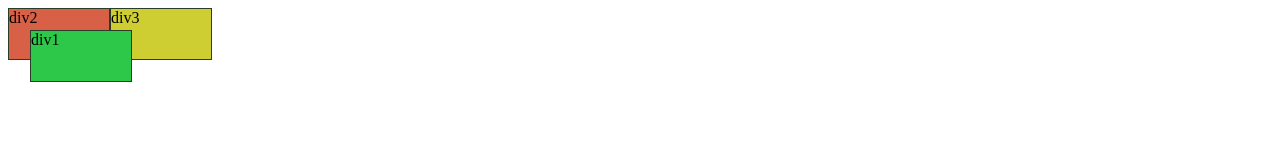
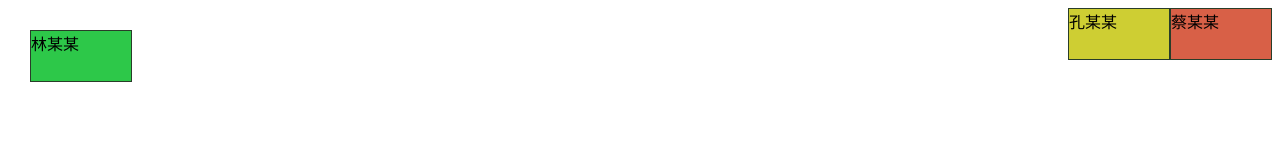
Before and after one commit to LINYF510/thehomepages, a plain HTML site: page index.html in a window 1280 px wide. Shown: the top 160 px of the page. Drawn offline with Linux system fonts and the light colour scheme.

Commit message:
Update index.html

```diff
--- a/index.html
+++ b/index.html
@@ -4,7 +4,7 @@
 <head>
     <meta charset="UTF-8">
     <meta name="viewport" content="width=device-width, initial-scale=1.0">
-    <title>Document</title>
+    <title>FANCYLINHOME</title>
     <style>
         /*
         position:
@@ -33,20 +33,20 @@
 
         .id2 {
             background-color: rgb(216, 96, 71);
-            float: left;
+            float: right;
         }
 
         .id3 {
             background-color: rgb(206, 206, 51);
-            float: left;
+            float: right;
         }
     </style>
 </head>
 
 <body>
-    <div class="innerDiv id1">div1</div>
-    <div class="innerDiv id2">div2</div>
-    <div class="innerDiv id3">div3</div>
+    <div class="innerDiv id1">林某某</div>
+    <div class="innerDiv id2">蔡某某</div>
+    <div class="innerDiv id3">孔某某</div>
     <br><br><br><br><br><br><br><br><br><br><br><br><br><br><br><br><br><br><br><br><br><br><br><br><br><br><br><br><br><br><br><br><br><br><br><br><br><br><br><br><br><br><br><br><br><br><br><br><br><br><br><br><br><br><br><br><br><br><br><br><br><br><br><br><br><br><br><br><br><br><br><br><br><br><br><br><br><br><br><br><br><br><br><br><br><br><br><br><br><br><br><br><br><br><br><br><br><br><br><br>
 </body>
 
```
